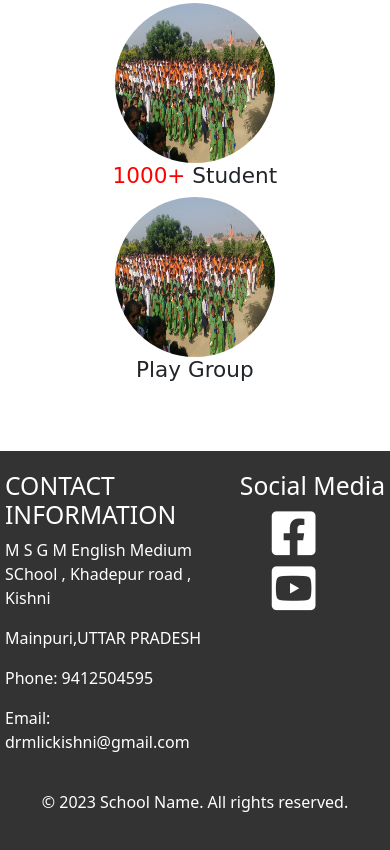
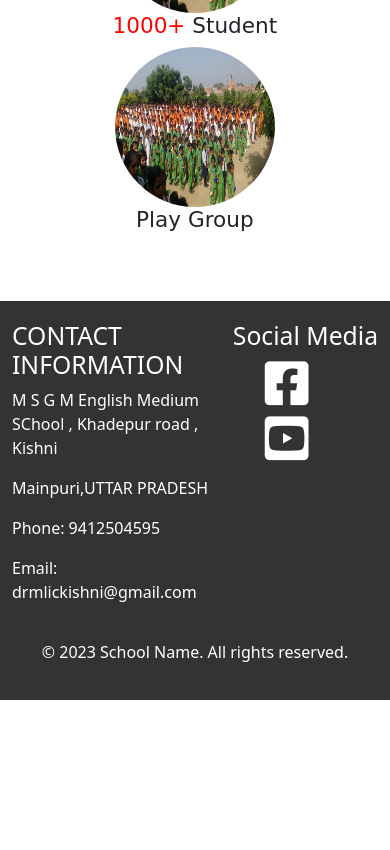
Before and after one commit to Vibhuyadav0061/msgmkishni, a plain HTML site: page index.html in a window 390 px wide. Shown: the part 2023-2873 px from the top of the page. After the commit the page ends 2723 px from the top, so only its background shows below. Drawn offline with nearby package versions, Linux system fonts and the light colour scheme; a web font is replaced by a local one.

Commit message:
Add files via upload

```diff
--- a/style.css
+++ b/style.css
@@ -31,6 +31,12 @@ body{
 }
 .margin-top{
     margin-top: 80px;
+}
+
+@media screen and (max-width:750px){
+    .carousel-inner img {
+        height: 300px;
+    }
 }
 
 
@@ -122,13 +128,13 @@ footer {
     display: flex;
     justify-content: space-between;
     align-items: flex-start;
-    padding: 0 5px;
+    padding: 0 12px;
 }
 
 /* Style the contact info and quick links sections */
 .contact-info, .quick-links {
     flex: 1;
-    margin-right: 8px;
+    margin-right: 10px;
 }
 
 /* Style the footer headings */
```
